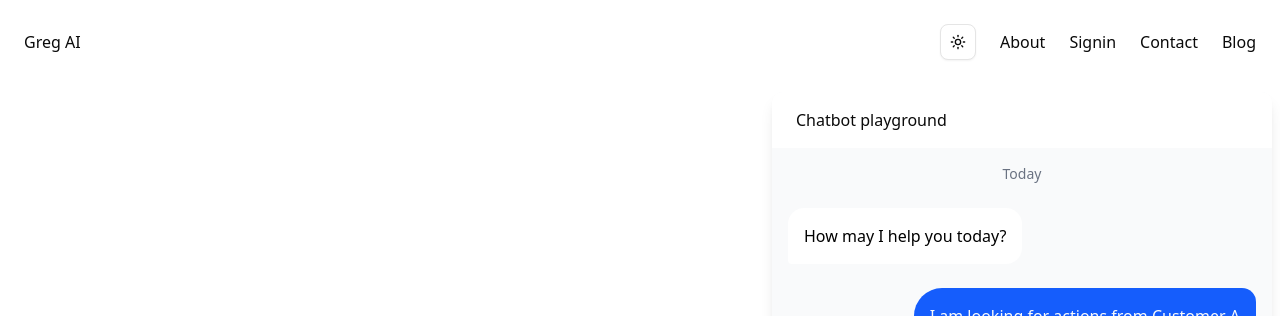
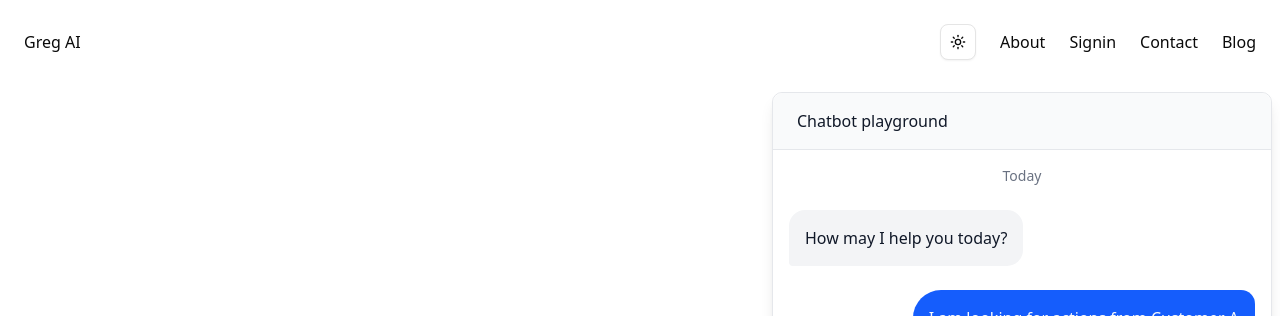
Before and after one commit to samuel-yeboah-1/greg-v2, a Next.js app: page /actions in a window 1280 px wide. Shown: the top 316 px of the page. Built offline with nearby package versions, Linux system fonts and the light colour scheme.

Commit message:
chatbot interface

```diff
--- a/src/components/Chatbox.tsx
+++ b/src/components/Chatbox.tsx
@@ -28,16 +28,18 @@ const formatDate = (date: Date) => {
 function Chatbox() {
   const date = new Date();
   return (
-    <div className="flex flex-col bg-[#F9FAFB] h-[85dvh] w-[500px] rounded-lg shadow-lg">
-      <header className="bg-white flex-shrink-0 rounded-t-lg">
+    <div className="flex flex-col bg-white dark:bg-gray-900 h-[85dvh] w-[500px] rounded-lg shadow-lg border border-gray-200 dark:border-gray-800">
+      <header className="bg-gray-50 dark:bg-gray-800 flex-shrink-0 rounded-t-lg border-b border-gray-200 dark:border-gray-700">
         <div className="py-4 px-6">
-          <p>Chatbot playground</p>
+          <p className="font-medium text-gray-900 dark:text-gray-100">
+            Chatbot playground
+          </p>
         </div>
       </header>
       <main className="flex flex-col flex-1 overflow-hidden">
-        <section className="flex-1 overflow-y-auto [&::-webkit-scrollbar]:w-2 [&::-webkit-scrollbar-thumb]:bg-gray-300 [&::-webkit-scrollbar-thumb]:rounded-full hover:[&::-webkit-scrollbar-thumb]:bg-gray-400">
+        <section className="flex-1 overflow-y-auto [&::-webkit-scrollbar]:w-2 [&::-webkit-scrollbar-thumb]:bg-gray-300 dark:[&::-webkit-scrollbar-thumb]:bg-gray-600 [&::-webkit-scrollbar-thumb]:rounded-full hover:[&::-webkit-scrollbar-thumb]:bg-gray-400 dark:hover:[&::-webkit-scrollbar-thumb]:bg-gray-500">
           <div className="p-4">
-            <div className="text-sm text-gray-500 mb-6 flex items-center justify-center">
+            <div className="text-sm text-gray-500 dark:text-gray-400 mb-6 flex items-center justify-center">
               {formatDate(date)}
             </div>
             <div className="flex flex-col gap-6">
--- a/src/components/chat/Bubble.tsx
+++ b/src/components/chat/Bubble.tsx
@@ -13,7 +13,7 @@ function BubbleContainer({ children, className, type }: QueryContainerProps) {
         `${
           type === "user"
             ? "bg-blue-600 text-base text-gray-50 rounded-tl-4xl rounded-tr-2xl rounded-br-sm rounded-bl-4xl self-end"
-            : "bg-white  text-black  rounded-tl-2xl rounded-tr-2xl rounded-bl rounded-br-2xl"
+            : "bg-gray-100 dark:bg-gray-800 text-gray-900 dark:text-gray-100 rounded-tl-2xl rounded-tr-2xl rounded-bl rounded-br-2xl"
         } p-4 shadow-lightFallback w-max max-w-[400px] break-words`,
         className
       )}
--- a/src/components/chat/chat-input.tsx
+++ b/src/components/chat/chat-input.tsx
@@ -85,7 +85,7 @@ function ChatInput() {
       <div className="flex-1 h-full">
         <Textarea
           placeholder="Type your message here..."
-          className="h-full w-full resize-none border-0 focus:ring-0 focus-visible:ring-0 focus:border-0 text-gray-900 focus-visible:border-0 focus:outline-none bg-transparent shadow-none"
+          className="h-full w-full resize-none border-0 focus:ring-0 focus-visible:ring-0 focus:border-0 text-gray-900 dark:text-white focus-visible:border-0 focus:outline-none bg-transparent shadow-none"
         />
       </div>
       <div className="flex flex-row items-center gap-6 flex-shrink-0 p-4">
```
